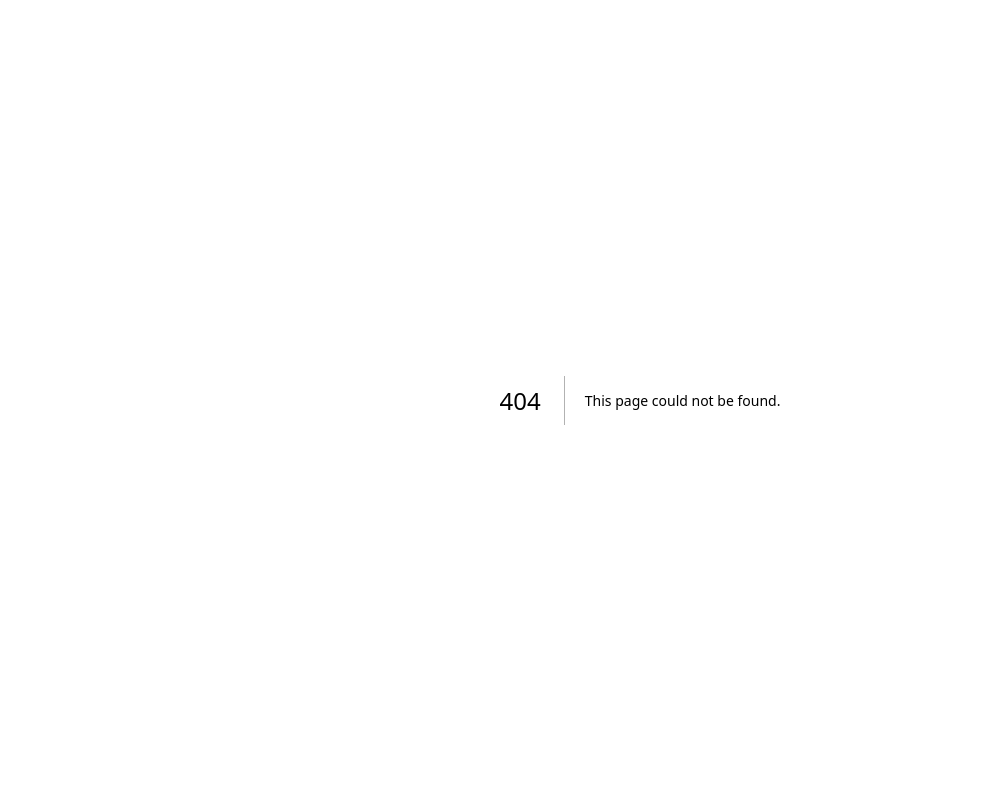
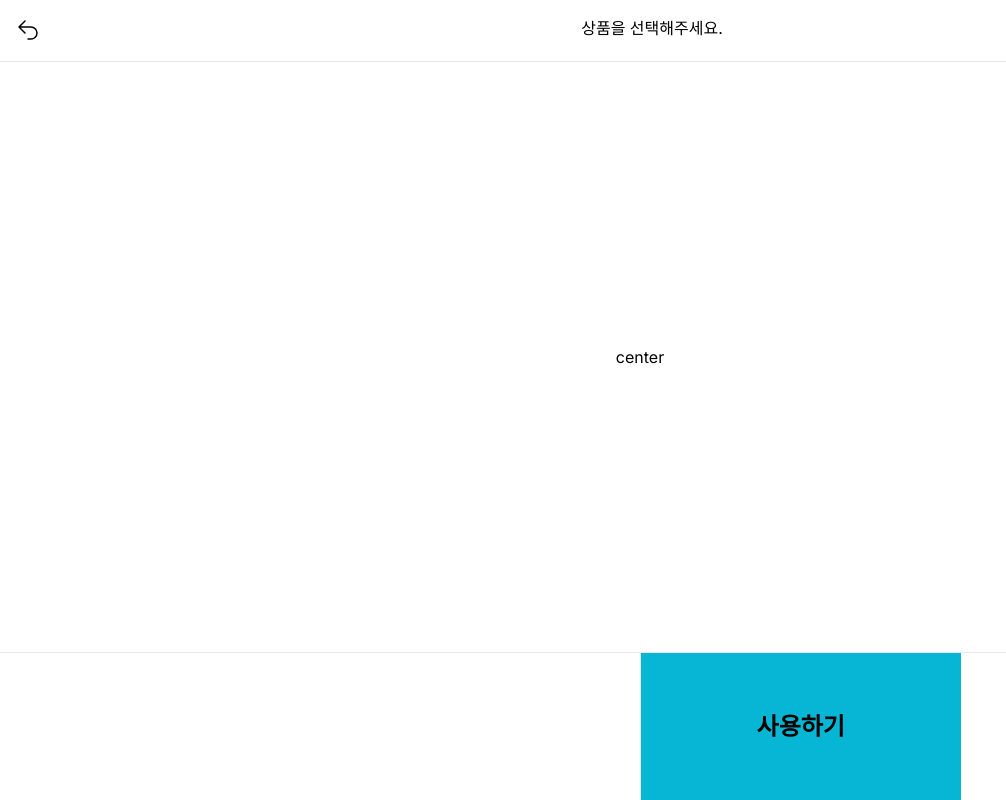
Before and after one commit to Eechul/collection_coupon_app, a Next.js app: page /product in a window 1280 px wide. Before the commit this address had no page. Shown: the whole page, without its empty margins (0-1006 px from the left). Built offline with nearby package versions, Linux system fonts and the light colour scheme.

Commit message:
상품선택 레이아웃 작성

```diff
--- a/src/app/page.tsx
+++ b/src/app/page.tsx
@@ -1,4 +1,4 @@
-import HomeLayout from "@/components/layout/HomeLayout/HomeLayout"
+import HomeLayout from '@/components/layout/HomeLayout/HomeLayout'
 
 export default function Home() {
 
--- /dev/null
+++ b/src/app/product/layout.tsx
@@ -0,0 +1,10 @@
+import ProductLayout from '@/components/layout/ThreeRowLayout/ThreeRowLayout'
+
+export default function layout({ children }: { children: React.ReactNode }) {
+
+  return (
+    <ProductLayout
+      main={children}
+    />
+  )
+}
--- /dev/null
+++ b/src/app/product/page.tsx
@@ -0,0 +1,9 @@
+import ProductLayout from '@/components/layout/ThreeRowLayout/ThreeRowLayout'
+import HomeLayout from '@/components/layout/ThreeRowLayout/ThreeRowLayout'
+
+export default function Product() {
+
+  return (
+    <div>center</div>
+  )
+}
--- /dev/null
+++ b/src/components/layout/ThreeRowLayout/ThreeRowLayout.tsx
@@ -0,0 +1,24 @@
+'use client'
+
+import CommonHeader from '@/components/header/CommonHeader/CommonHeader'
+import { useRouter } from 'next/navigation'
+
+export default function ThreeRowLayout({ main }: { main: React.ReactNode }) {
+  const router = useRouter()
+
+  return (
+    <div className='flex flex-col h-screen'>
+      <CommonHeader title='상품을 선택해주세요.' />
+      <div className='flex basis-4/5 justify-center items-center'>
+        {main}
+      </div>
+      <div className='flex flex-row basis-1/5 border-t border-t-gray'>
+        <div className='basis-1/2'>
+        </div>
+        <div className='basis-1/2 border-l border-l-gray'>
+          <button className='w-1/2 h-full border-0 border-r-0 text-2xl font-bold bg-cyan-500 hover:bg-cyan-400' onClick={() => { router.push('/save') }}>사용하기</button>
+        </div>
+      </div>
+    </div>
+  )
+}
```
